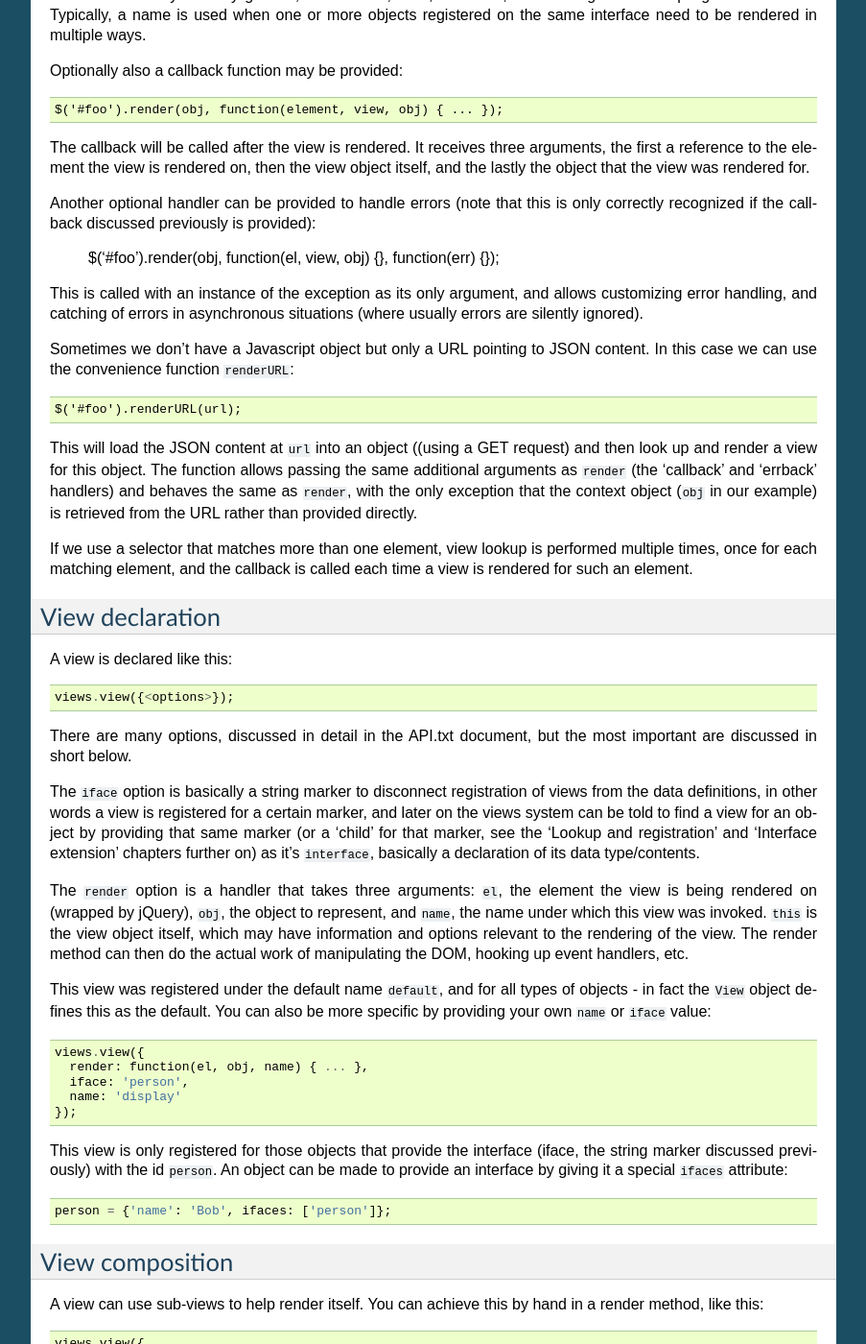
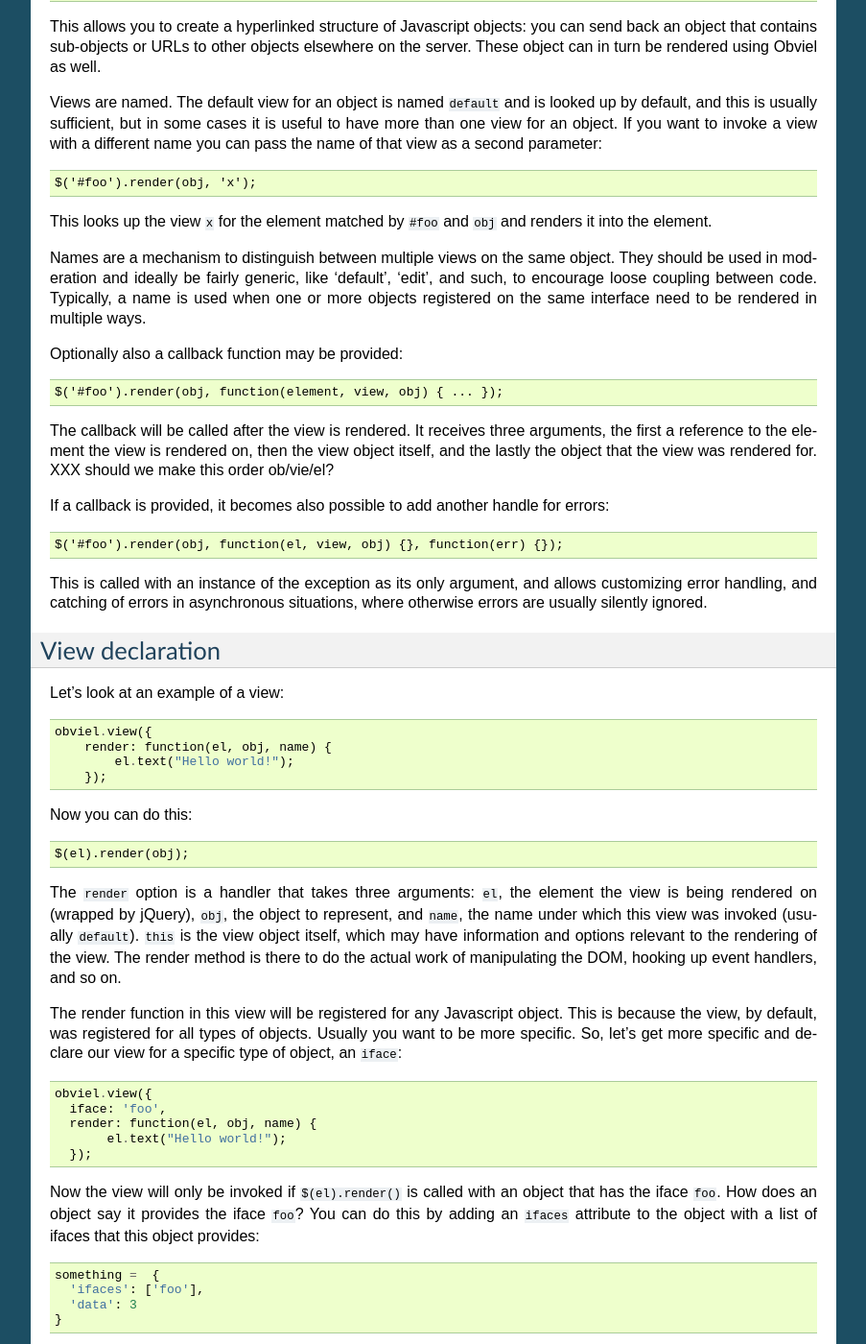
Before and after one commit to obviel/obviel, a Sphinx documentation site: the page built from doc/manual.txt, in a window 1280 px wide and 1400 px high, scrolled down 703 px. Shown: the whole window at 96% size, without its empty margins (198-1101 px from the left). Built offline with Sphinx 7.4.7, drawn with Linux system fonts in a browser that asks for light colours; some of the changed text lies outside the part shown.

Commit message:
Some improvements of the tex. more work remains to be done.

```diff
--- a/doc/manual.txt
+++ b/doc/manual.txt
@@ -1,19 +1,24 @@
-jQuery Views
-============
+Obviel: Object/View/Element for jQuery
+======================================
 
 Introduction
 ------------
 
-jQuery Views is an extension to jQuery that allows you to create a
-better structure for your rich-client applications. It lets you use a
-model/view architecture on the client side. A model is simply a
-Javascript object. A view is a component that can represent the model
-in the browser, usually as part of a larger web page.
+Obviel is an extension to jQuery that allows you to create a better
+structure for Javascript applications. It is especially geared towards
+rich-client applications, but should work for any website that uses
+Javascript.
 
-A jQuery view is simply an object that knows how to represent a model
-object into the browser DOM. A few options are made available to help
-with common use cases, such as client-side templating, form handling,
-and iframe embedding of content.
+Obviel allows you a model/view architecture on the client side, with
+dynamic view lookup. In Obviel, a model is simply a Javascript object,
+typically retrieved through JSON.
+
+An Obviel view is an object that knows how to represent a model object
+into the browser DOM. Some options are made available to help with
+common use cases, such as form handling, client-side templating, and
+iframe embedding of content.
+
+When a view is rendered, it is bound to a DOM element.
 
 Rendering a view
 ----------------
@@ -25,7 +30,20 @@
   $('#foo').render(obj);
 
 This will represent ``obj`` for the element indicated by the selector
-``#foo``.
+``#foo``. If we use a selector that matches more than one element,
+view lookup is performed multiple times, once for each matching
+element, and the callback is called each time a view is rendered for
+such an element.
+
+Views can also render URLs. In this case, it will send a GET request
+to the server to fetch a JSON object from the URL, and then render it::
+
+  $('#foo').render('http://example.com/somejson')
+
+This allows you to create a hyperlinked structure of Javascript
+objects: you can send back an object that contains sub-objects or URLs
+to other objects elsewhere on the server. These object can in turn
+be rendered using Obviel as well.
 
 Views are named. The default view for an object is named ``default``
 and is looked up by default, and this is usually sufficient, but in
@@ -51,81 +69,92 @@
 The callback will be called after the view is rendered. It receives
 three arguments, the first a reference to the element the view is
 rendered on, then the view object itself, and the lastly the object
-that the view was rendered for.
+that the view was rendered for. XXX should we make this order
+ob/vie/el?
 
-Another optional handler can be provided to handle errors (note that this
-is only correctly recognized if the callback discussed previously is provided):
+If a callback is provided, it becomes also possible to add another
+handle for errors::
 
   $('#foo').render(obj, function(el, view, obj) {}, function(err) {});
 
-This is called with an instance of the exception as its only argument, and
-allows customizing error handling, and catching of errors in asynchronous
-situations (where usually errors are silently ignored).
-
-Sometimes we don't have a Javascript object but only a URL pointing to
-JSON content. In this case we can use the convenience function
-``renderURL``::
-
-  $('#foo').renderURL(url);
-
-This will load the JSON content at ``url`` into an object ((using a
-GET request) and then look up and render a view for this object. The
-function allows passing the same additional arguments as ``render``
-(the 'callback' and 'errback' handlers) and behaves the same as ``render``,
-with the only exception that the context object (``obj`` in our example)
-is retrieved from the URL rather than provided directly.
-
-If we use a selector that matches more than one element, view lookup
-is performed multiple times, once for each matching element, and the
-callback is called each time a view is rendered for such an element.
+This is called with an instance of the exception as its only argument,
+and allows customizing error handling, and catching of errors in
+asynchronous situations, where otherwise errors are usually silently
+ignored.
 
 View declaration
 ----------------
 
-A view is declared like this::
+Let's look at an example of a view::
 
-  views.view({<options>});
+   obviel.view({
+       render: function(el, obj, name) {
+           el.text("Hello world!");
+       });
 
-There are many options, discussed in detail in the API.txt document, but the
-most important are discussed in short below.
+Now you can do this::
 
-The ``iface`` option is basically a string marker to disconnect registration
-of views from the data definitions, in other words a view is registered for
-a certain marker, and later on the views system can be told to find a view
-for an object by providing that same marker (or a 'child' for that marker,
-see the 'Lookup and registration' and 'Interface extension' chapters further
-on) as it's ``interface``, basically a declaration of its data type/contents.
+  $(el).render(obj);
 
-The ``render`` option is a handler that takes three arguments: ``el``, the
-element the view is being rendered on (wrapped by jQuery), ``obj``, the object
-to represent, and ``name``, the name under which this view was invoked.
-``this`` is the view object itself, which may have information and options
-relevant to the rendering of the view. The render method can then do the actual
-work of manipulating the DOM, hooking up event handlers, etc.
+The ``render`` option is a handler that takes three arguments: ``el``,
+the element the view is being rendered on (wrapped by jQuery),
+``obj``, the object to represent, and ``name``, the name under which
+this view was invoked (usually ``default``).  ``this`` is the view
+object itself, which may have information and options relevant to the
+rendering of the view. The render method is there to do the actual
+work of manipulating the DOM, hooking up event handlers, and so on.
 
-This view was registered under the default name ``default``, and for
-all types of objects - in fact the ``View`` object defines this as the
-default. You can also be more specific by providing your own ``name``
-or ``iface`` value::
+The render function in this view will be registered for any Javascript
+object. This is because the view, by default, was registered for all
+types of objects. Usually you want to be more specific. So, let's get
+more specific and declare our view for a specific type of object, an
+``iface``::
 
-  views.view({
-    render: function(el, obj, name) { ... },
-    iface: 'person',
-    name: 'display'
-  });
+  obviel.view({
+    iface: 'foo',
+    render: function(el, obj, name) {
+         el.text("Hello world!");
+    });
 
-This view is only registered for those objects that provide the
-interface (iface, the string marker discussed previously) with the id
-``person``. An object can be made to provide an interface by giving it a
-special ``ifaces`` attribute::
+Now the view will only be invoked if ``$(el).render()`` is called with
+an object that has the iface ``foo``. How does an object say it
+provides the iface ``foo``? You can do this by adding an ``ifaces``
+attribute to the object with a list of ifaces that this object
+provides::
 
-  person = {'name': 'Bob', ifaces: ['person']};
+  something =  {
+    'ifaces': ['foo'],
+    'data': 3
+  }
+
+Or as another example::
+
+  a_person = {'name': 'Bob', ifaces: ['person']};
+
+An ``iface`` (interface) is a string marker that can be used to
+describe objects, and views are connected to those ifaces. In this
+way, it supports a dynamic, loose, coupling between data and views. A
+view only needs to know an object has a certain iface in order to work
+for it. Ifaces can also have relations to each other: a child iface
+can expand a parent iface. See :ref:`lookup-and-registration` and
+:ref:`interface-extension` for more information.
+
+More in general, a view is declared like this::
+
+  obviel.view({<options>});
+
+There are many other options, discussed in detail in the :doc:`API
+documentation <api>`.
 
 View composition
 ----------------
 
-A view can use sub-views to help render itself. You can achieve this by hand
-in a render method, like this::
+Often a view is composed out of other views. A larger view renders a
+whole page, and sections of the page are rendered using
+sub-views. These may in turn use other views for smaller fragments on
+the page.
+
+You can achieve sub-views by hand in a render method, like this::
 
   views.view({
     render: function(el, obj) {
@@ -133,10 +162,13 @@
     }
   });
 
-What this says is to render the 'attr' attribute of obj on the
-element(s) of class ``foo`` under the element that this view is on.
+What this says is to render the 'attr' attribute of ``obj`` on the
+element(s) of class ``foo`` under the element that this view is
+on. ``attr`` might be a sub-object, or might be a URL, in which a
+whole other object is fetched from the server.
 
-The system, however, also allows you to express this declaratively instead::
+Doing this by hand is not too bad, but the system also allows a shorter,
+declarative way to express this::
 
   views.view({
     subviews: {
@@ -144,16 +176,13 @@
     }
   });
 
-This does the same thing as above, but using a somewhat cleaner notation.
+This does the same thing as above.
 
 The ``subviews`` attribute, if available, should define a mapping from
 JQuery selector to attribute name. After the view has rendered, if any
 subviews are defined, the selectors are resolved within the view's
 element, and the attributes are looked up on the context object for
-the view. If the value of the attribute is a string, it is assumed to
-be a URL and ``renderURL(obj.attr)`` is called on the result of the
-selector. If it's not a string it is assumed to be a content object
-and ``render(obj.attr)`` is called on the selector.
+the view.
 
 So, if you have this view::
 
@@ -170,9 +199,13 @@
     beta_url: '/beta.json'
   }
 
-the system will, in effect, call
-``$('#alpha', viewelement).render({text: 'foo'})`` and
-``$('#beta', viewelement).renderURL('/beta.json')``.
+the system will, in effect, call::
+
+  $('#alpha', viewelement).render({text: 'foo'})
+
+and::
+
+  $('#beta', viewelement).renderURL('/beta.json')
 
 Any callback passed to the original ('parent') render function is only
 applied after all the subviews have been rendered.
```
Also changed, not shown: other parts of doc/manual.txt (+6 -2 lines).
